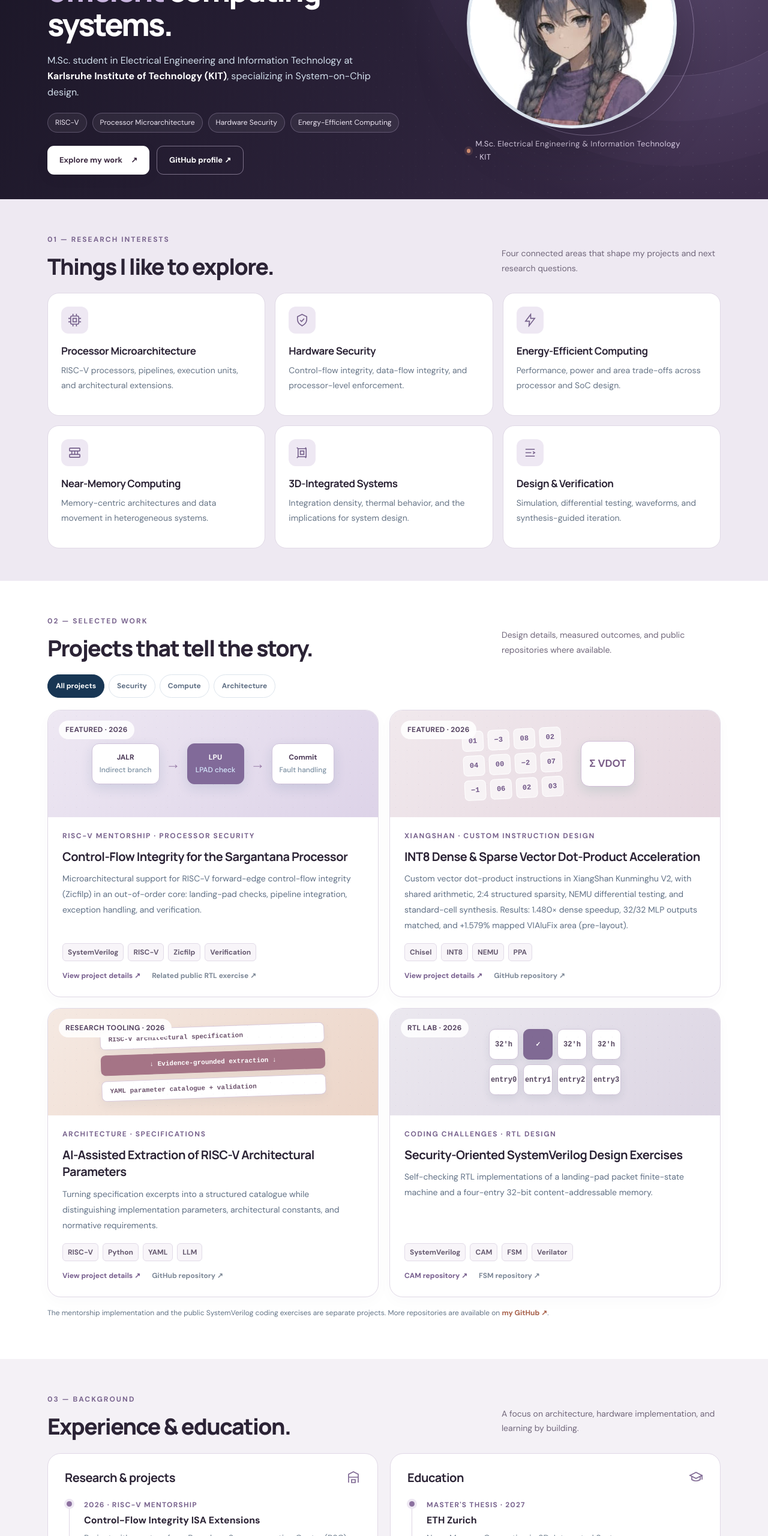
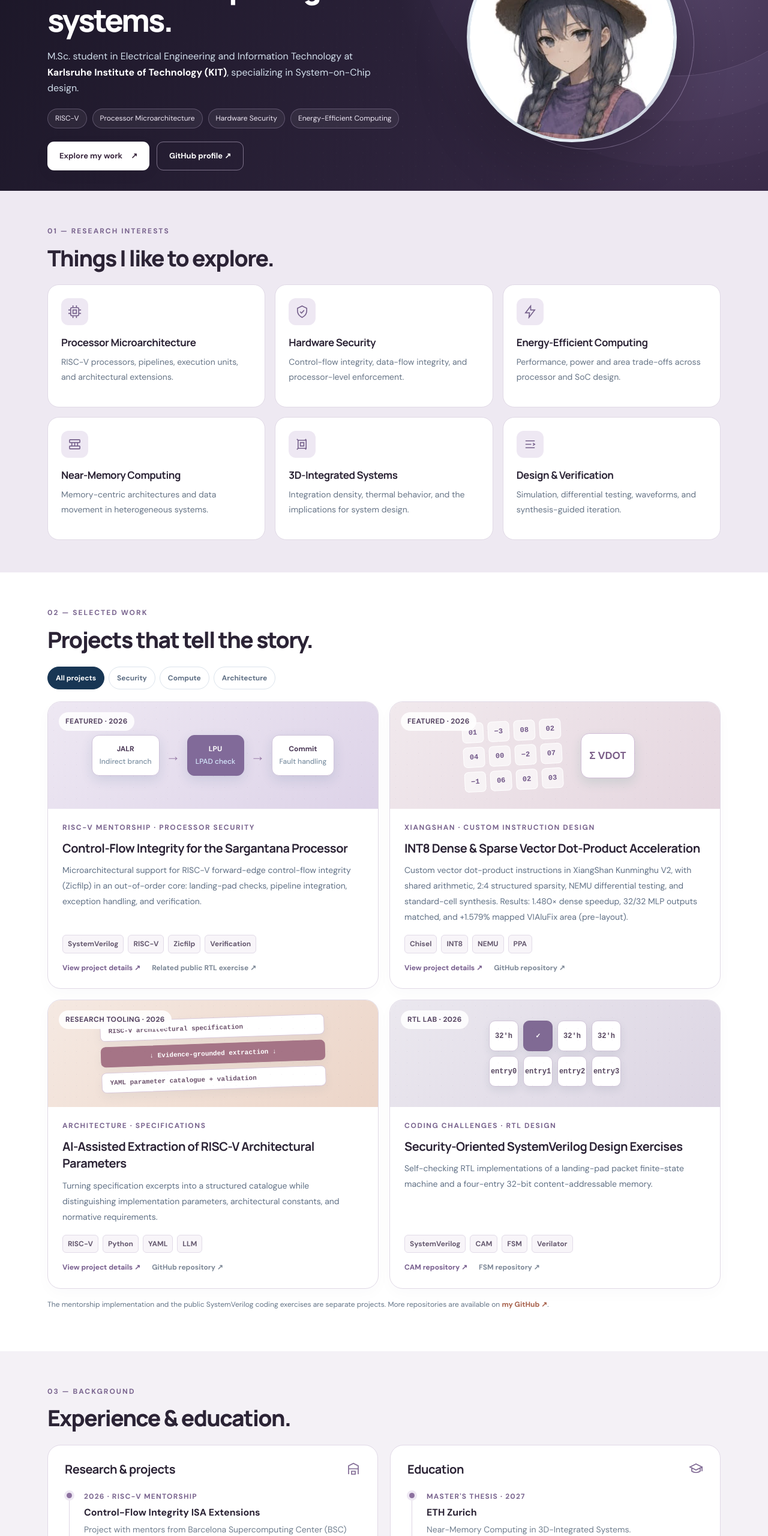
Before and after one commit to Jade0x13157A6/Jade0x13157A6.github.io, a plain HTML site: page index.html in a window 1280 px wide. Shown: the part 240-2800 px from the top of the page at 60% size. Drawn offline with Linux system fonts and the light colour scheme.

Commit message:
Remove redundant section subtitles
Remove the portrait caption and four section subtitles shown in the screenshots.

```diff
--- a/index.html
+++ b/index.html
@@ -139,12 +139,11 @@
             <img src="profile.jpg" alt="Portrait of Ruijue Luo" id="portrait" style="display:none" onload="this.style.display='block';document.getElementById('photoNote').hidden=true" onerror="this.remove()">
             <div class="portrait-note" id="photoNote">PERSONAL PHOTO · ADD PROFILE.JPG</div>
           </div>
-          <div class="portrait-caption">M.Sc. Electrical Engineering & Information Technology · KIT</div>
         </div>
       </div>
     </section>
     <section class="section soft" id="research"><div class="container">
-      <div class="section-title"><div><span class="section-label">01 — Research interests</span><h2>Things I like to explore.</h2></div><p class="section-sub">Four connected areas that shape my projects and next research questions.</p></div>
+      <div class="section-title"><div><span class="section-label">01 — Research interests</span><h2>Things I like to explore.</h2></div></div>
       <div class="interests">
         <article class="interest"><div class="interest-icon"><svg viewBox="0 0 24 24" fill="none" stroke="currentColor" stroke-width="1.7"><rect x="5" y="5" width="14" height="14" rx="2"/><path d="M9 1v4m6-4v4M9 19v4m6-4v4M1 9h4m-4 6h4m14-6h4m-4 6h4M9 9h6v6H9z"/></svg></div><h3>Processor Microarchitecture</h3><p>RISC-V processors, pipelines, execution units, and architectural extensions.</p></article>
         <article class="interest"><div class="interest-icon"><svg viewBox="0 0 24 24" fill="none" stroke="currentColor" stroke-width="1.7"><path d="M12 2l8 4v5c0 5-3.5 8.5-8 11-4.5-2.5-8-6-8-11V6z"/><path d="m8.5 12 2.5 2.5 4.5-5"/></svg></div><h3>Hardware Security</h3><p>Control-flow integrity, data-flow integrity, and processor-level enforcement.</p></article>
@@ -156,7 +155,7 @@
     </div></section>
 
     <section class="section white" id="projects"><div class="container">
-      <div class="section-title"><div><span class="section-label">02 — Selected work</span><h2>Projects that tell the story.</h2></div><p class="section-sub">Design details, measured outcomes, and public repositories where available.</p></div>
+      <div class="section-title"><div><span class="section-label">02 — Selected work</span><h2>Projects that tell the story.</h2></div></div>
       <div class="projects-header"><div class="filters" role="group" aria-label="Filter projects"><button class="filter" type="button" data-filter="all" aria-pressed="true">All projects</button><button class="filter" type="button" data-filter="security" aria-pressed="false">Security</button><button class="filter" type="button" data-filter="compute" aria-pressed="false">Compute</button><button class="filter" type="button" data-filter="architecture" aria-pressed="false">Architecture</button></div></div>
       <div class="projects">
         <article class="work-card" data-category="security architecture"><div class="work-visual blue"><span class="work-category">FEATURED · 2026</span><div class="diagram"><div class="diagram-node">JALR<small>Indirect branch</small></div><span class="diagram-arrow">→</span><div class="diagram-node hot">LPU<small>LPAD check</small></div><span class="diagram-arrow">→</span><div class="diagram-node">Commit<small>Fault handling</small></div></div></div><div class="work-body"><div class="work-meta">RISC-V Mentorship · Processor Security</div><h3>Control-Flow Integrity for the Sargantana Processor</h3><p>Microarchitectural support for RISC-V forward-edge control-flow integrity (Zicfilp) in an out-of-order core: landing-pad checks, pipeline integration, exception handling, and verification.</p><div class="work-details"><div class="pill-row"><span class="pill">SystemVerilog</span><span class="pill">RISC-V</span><span class="pill">Zicfilp</span><span class="pill">Verification</span></div><div class="work-links"><a href="#" data-modal="cfi">View project details ↗</a><a class="text-secondary" href="https://github.com/Jade0x13157A6/Implementation-of-the-RISC-V-ISA-Extensions-for-Control-Flow-Integrity" target="_blank" rel="noopener noreferrer">Related public RTL exercise ↗</a></div></div></div></article>
@@ -174,7 +173,7 @@
     </div></section>
 
     <section class="section" id="background"><div class="container">
-      <div class="section-title"><div><span class="section-label">03 — Background</span><h2>Experience & education.</h2></div><p class="section-sub">A focus on architecture, hardware implementation, and learning by building.</p></div>
+      <div class="section-title"><div><span class="section-label">03 — Background</span><h2>Experience & education.</h2></div></div>
       <div class="journey">
         <div class="journey-panel"><div class="panel-title"><h3>Research & projects</h3><svg viewBox="0 0 24 24" fill="none" stroke="currentColor" stroke-width="1.7"><path d="M4 21V7l8-4 8 4v14M4 12h16M9 9h.01M15 9h.01M9 16v5h6v-5z"/></svg></div>
           <div class="journey-item"><div class="date">2026 · RISC-V Mentorship</div><h4>Control-Flow Integrity ISA Extensions</h4><p>Project with mentors from Barcelona Supercomputing Center (BSC) and Inria's SUSHI team. Focus: Sargantana, Zicfilp, RTL integration, and verification.</p></div>
@@ -190,7 +189,7 @@
     </div></section>
 
     <section class="section soft" id="toolkit"><div class="container">
-      <div class="section-title"><div><span class="section-label">04 — Toolkit</span><h2>Tools & methods.</h2></div><p class="section-sub">Software and hardware tools used across academic and independent projects.</p></div>
+      <div class="section-title"><div><span class="section-label">04 — Toolkit</span><h2>Tools & methods.</h2></div></div>
       <div class="skills"><div class="skill-group"><h3>Languages & hardware</h3><p>SystemVerilog · Chisel · RISC-V ISA · Python · C</p></div><div class="skill-group"><h3>Simulation & debug</h3><p>Verilator · NEMU Difftest · GTKWave · OpenOCD</p></div><div class="skill-group"><h3>Synthesis & workflow</h3><p>Yosys · RTL verification · Git · Linux · Benchmarking</p></div></div>
     </div></section>
 
```
